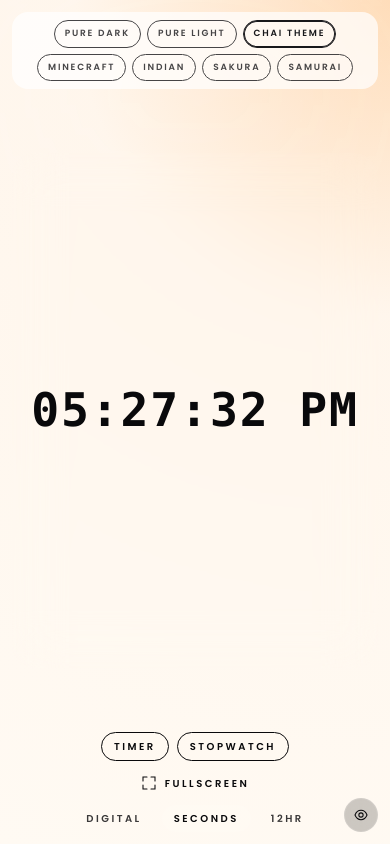
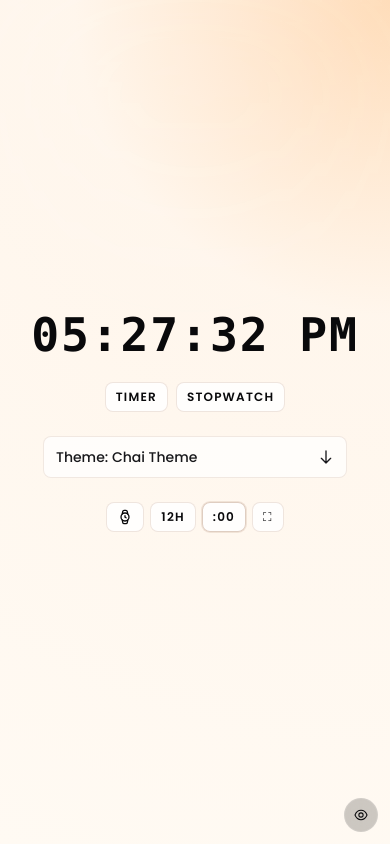
Before and after one commit to harshcsrivastava/react-101-projects, a React (Vite) app in the folder clock/: page / in a window 390 px wide. Built offline with nearby package versions, Linux system fonts and the light colour scheme.

Commit message:
- feat: Redesign The Clock Interface. - Add lucide-react dependency and implement ThemeDropdown component with responsive design

```diff
--- a/clock/package.json
+++ b/clock/package.json
@@ -10,6 +10,7 @@
     "preview": "vite preview"
   },
   "dependencies": {
+    "lucide-react": "^1.30.0",
     "react": "^19.2.6",
     "react-dom": "^19.2.6"
   },
--- a/clock/src/components/ClockApplicationShell.tsx
+++ b/clock/src/components/ClockApplicationShell.tsx
@@ -1,13 +1,15 @@
-import { useEffect, useState, type ReactNode } from 'react';
+import { useEffect, useState, type ReactNode, useRef } from 'react';
 import type {
   ClockMode,
   ClockType,
   ThemeKey,
   TimeFormat,
+  ThemePreset,
 } from '../themePresets';
 import { themeOrder, themePresets } from '../themePresets';
 import Stopwatch from '../modes/Stopwatch';
 import Timer from '../modes/Timer';
+import { Watch } from 'lucide-react';
 
 interface ClockApplicationShellProps {
   currentMode: ClockMode;
@@ -30,79 +32,120 @@ function cx(...values: Array<string | false | null | undefined>) {
   return values.filter(Boolean).join(' ');
 }
 
-function ChipButton({
+function ThemeDropdown({
+  currentTheme,
+  onThemeChange,
+  theme,
+}: {
+  currentTheme: ThemeKey;
+  onThemeChange: (theme: ThemeKey) => void;
+  theme: ThemePreset;
+}) {
+  const [isOpen, setIsOpen] = useState(false);
+  const dropdownRef = useRef<HTMLDivElement>(null);
+
+  useEffect(() => {
+    function handleClickOutside(event: MouseEvent) {
+      if (dropdownRef.current && !dropdownRef.current.contains(event.target as Node)) {
+        setIsOpen(false);
+      }
+    }
+
+    if (isOpen) {
+      document.addEventListener('mousedown', handleClickOutside);
+      return () => document.removeEventListener('mousedown', handleClickOutside);
+    }
+  }, [isOpen]);
+
+  return (
+    <div className="relative w-full max-w-xs" ref={dropdownRef}>
+      <button
+        type="button"
+        onClick={() => setIsOpen(!isOpen)}
+        className={cx(
+          'w-full flex items-center justify-between rounded-lg px-3 py-2.5 text-sm font-medium transition-colors',
+          theme.chromeClass,
+          'border focus-visible:outline-none focus-visible:ring-2 focus-visible:ring-offset-2 focus-visible:ring-offset-transparent'
+        )}
+      >
+        <span className="truncate">Theme: {themePresets[currentTheme].label}</span>
+        <svg
+          className={cx(
+            'h-4 w-4 flex-shrink-0 transition-transform',
+            isOpen && 'rotate-180'
+          )}
+          fill="none"
+          stroke="currentColor"
+          viewBox="0 0 24 24"
+        >
+          <path strokeLinecap="round" strokeLinejoin="round" strokeWidth={2} d="M19 14l-7 7m0 0l-7-7m7 7V3" />
+        </svg>
+      </button>
+
+      {isOpen && (
+        <div
+          className={cx(
+            'absolute top-full left-0 right-0 mt-2 rounded-lg border z-50 shadow-lg backdrop-blur-sm',
+            theme.chromeClass
+          )}
+        >
+          <div className="max-h-64 overflow-y-auto py-1">
+            {themeOrder.map((themeKey) => (
+              <button
+                key={themeKey}
+                type="button"
+                onClick={() => {
+                  onThemeChange(themeKey);
+                  setIsOpen(false);
+                }}
+                className={cx(
+                  'w-full px-4 py-2.5 text-left text-sm transition-colors flex items-center justify-between',
+                  currentTheme === themeKey
+                    ? theme.buttonActiveClass
+                    : 'hover:bg-white/5 opacity-80 hover:opacity-100'
+                )}
+              >
+                <span>{themePresets[themeKey].label}</span>
+                {currentTheme === themeKey && (
+                  <svg className="h-4 w-4" fill="currentColor" viewBox="0 0 20 20">
+                    <path fillRule="evenodd" d="M16.707 5.293a1 1 0 010 1.414l-8 8a1 1 0 01-1.414 0l-4-4a1 1 0 011.414-1.414L8 12.586l7.293-7.293a1 1 0 011.414 0z" clipRule="evenodd" />
+                  </svg>
+                )}
+              </button>
+            ))}
+          </div>
+        </div>
+      )}
+    </div>
+  );
+}
+
+function ControlButton({
   active,
   children,
   onClick,
   className,
+  ariaLabel,
 }: {
   active: boolean;
   children: ReactNode;
   onClick: () => void;
   className?: string;
+  ariaLabel?: string;
 }) {
   return (
     <button
       type="button"
       aria-pressed={active}
+      aria-label={ariaLabel}
       onClick={onClick}
       className={cx(
-        'inline-flex items-center justify-center rounded-full border px-3 py-1.5 text-[10px] font-semibold uppercase tracking-[0.25em] transition focus-visible:outline-none focus-visible:ring-2 focus-visible:ring-offset-2 focus-visible:ring-offset-transparent sm:px-4 sm:text-[11px]',
+        'inline-flex items-center justify-center rounded-lg px-2.5 py-1.5 text-xs font-semibold uppercase tracking-widest transition focus-visible:outline-none focus-visible:ring-2 focus-visible:ring-offset-2 focus-visible:ring-offset-transparent',
         className
       )}
     >
       {children}
     </button>
-  );
-}
-
-function ThemeChip({
-  label,
-  active,
-  onClick,
-}: {
-  label: string;
-  active: boolean;
-  onClick: () => void;
-}) {
-  return (
-    <button
-      type="button"
-      aria-pressed={active}
-      onClick={onClick}
-      className={cx(
-        'inline-flex items-center rounded-full border px-2.5 py-1.5 text-[9px] font-semibold uppercase tracking-[0.2em] transition focus-visible:outline-none focus-visible:ring-2 focus-visible:ring-offset-2 focus-visible:ring-offset-transparent sm:px-3 sm:py-2 sm:text-[10px]',
-        active ? 'ring-1 ring-inset ring-current' : 'opacity-80'
-      )}
-    >
-      {label}
-    </button>
-  );
-}
-
-function FullscreenIcon() {
-  return (
-    <svg viewBox="0 0 24 24" fill="none" aria-hidden="true" className="h-4 w-4">
-      <path
-        d="M9 3H3v6m12-6h6v6M9 21H3v-6m12 6h6v-6"
-        stroke="currentColor"
-        strokeWidth="1.6"
-        strokeLinecap="round"
-      />
-    </svg>
-  );
-}
-
-function ExitFullscreenIcon() {
-  return (
-    <svg viewBox="0 0 24 24" fill="none" aria-hidden="true" className="h-4 w-4">
-      <path
-        d="M9 9H3V3m12 6h6V3M9 15H3v6m12-6h6v6"
-        stroke="currentColor"
-        strokeWidth="1.6"
-        strokeLinecap="round"
-      />
-    </svg>
   );
 }
 
@@ -253,9 +296,11 @@ function ModeSurface({ currentMode }: { currentMode: ClockMode }) {
 function ModeDock({
   currentMode,
   onModeChange,
+  theme,
 }: {
   currentMode: ClockMode;
   onModeChange: (mode: ClockMode) => void;
+  theme: ThemePreset;
 }) {
   const inactiveModes = (['clock', 'timer', 'stopwatch'] as ClockMode[]).filter(
     (mode) => mode !== currentMode
@@ -264,13 +309,17 @@ function ModeDock({
   return (
     <div className="flex items-center gap-2">
       {inactiveModes.map((mode) => (
-        <ChipButton
+        <ControlButton
           key={mode}
           active={false}
           onClick={() => onModeChange(mode)}
+          className={cx(
+            theme.buttonClass,
+            'border'
+          )}
         >
           {mode}
-        </ChipButton>
+        </ControlButton>
       ))}
     </div>
   );
@@ -351,6 +400,7 @@ export default function ClockApplicationShell({
     );
   }
 
+  // Responsive layout: Mobile < 768px, Tablet 768px-1199px, Desktop >= 1200px
   return (
     <div
       className={cx(
@@ -361,6 +411,7 @@ export default function ClockApplicationShell({
     >
       <div className="pointer-events-none absolute inset-0 opacity-35 [background-image:radial-gradient(circle_at_1px_1px,rgba(255,255,255,0.08)_1px,transparent_0)] [background-size:20px_20px]" />
       <div className="pointer-events-none absolute inset-0 z-0 opacity-24 blur-3xl [background-image:linear-gradient(rgba(255,255,255,0.11)_1px,transparent_1px),linear-gradient(90deg,rgba(255,255,255,0.11)_1px,transparent_1px),radial-gradient(circle_at_top,rgba(255,255,255,0.16),transparent_46%)] [background-size:56px_56px,56px_56px,100%_100%] [mask-image:linear-gradient(to_bottom,rgba(0,0,0,0.95),rgba(0,0,0,0.4)_42%,rgba(0,0,0,0.08)_76%,transparent_100%)]" />
+
       {currentTheme === 'font-theme-Minecraft' ? (
         <>
           <div className="pointer-events-none absolute inset-0 z-0 opacity-58 blur-2xl [background-image:radial-gradient(circle_at_1px_1px,rgba(255,233,120,0.42)_1px,transparent_0)] [background-size:44px_44px] [mask-image:linear-gradient(to_bottom,rgba(0,0,0,0.95),rgba(0,0,0,0.24)_45%,rgba(0,0,0,0.03))]" />
@@ -452,41 +503,12 @@ export default function ClockApplicationShell({
       ) : null}
 
       <div className="relative z-10 flex h-full w-full flex-col">
-        {!controlsHidden ? (
-          <header className="z-20 px-3 pt-3 sm:px-4 lg:px-6 lg:pt-4">
-            <div
-              className={cx(
-                'mx-auto flex w-fit max-w-[calc(100vw-1.5rem)] items-center justify-center rounded-[1rem] px-3 py-2 sm:px-4 sm:py-3',
-                theme.chromeClass
-              )}
-            >
-              <div className="flex flex-wrap items-center justify-center gap-1.5 sm:gap-2">
-                {themeOrder.map((themeKey) => (
-                  <ThemeChip
-                    key={themeKey}
-                    label={themePresets[themeKey].label}
-                    active={currentTheme === themeKey}
-                    onClick={() => onThemeChange(themeKey)}
-                  />
-                ))}
-              </div>
-            </div>
-          </header>
-        ) : null}
-
-        <main
-          className={cx(
-            'relative flex min-h-0 flex-1 items-center justify-center overflow-hidden px-3 sm:px-4 lg:px-6',
-            controlsHidden ? 'pt-0 pb-0' : 'pb-[4rem] pt-[4rem]'
-          )}
-        >
+        {/* MOBILE LAYOUT: < 768px (max-md) */}
+        <div className="hidden max-md:flex flex-col h-full w-full px-3 py-4 gap-6 justify-center items-center">
+          {/* Clock Display */}
+          <div className="shrink-0">
             {currentMode === 'clock' ? (
-            <div
-              className={cx(
-                'relative flex h-full min-h-0 w-full items-center justify-center',
-                theme.stageClass
-              )}
-            >
+              <div className="flex justify-center">
                 <ClockDigits
                   clockType={clockType}
                   showSeconds={showSeconds}
@@ -494,53 +516,36 @@ export default function ClockApplicationShell({
                 />
               </div>
             ) : (
-            <div
-              className={cx(
-                'relative flex h-full min-h-0 w-full items-center justify-center',
-                theme.stageClass
-              )}
-            >
+              <div className="flex justify-center min-h-50">
                 <ModeSurface currentMode={currentMode} />
               </div>
             )}
-        </main>
+          </div>
 
-        {!isFullscreen ? (
-          <div className="pointer-events-none relative inset-x-0 bottom-0 z-20 px-3 pb-[calc(env(safe-area-inset-bottom)+0.75rem)] sm:px-4 lg:px-6 lg:pb-[calc(env(safe-area-inset-bottom)+1rem)]">
-            <div className="flex w-full flex-col gap-2 sm:flex-row sm:items-end sm:justify-between sm:gap-3">
-              {!controlsHidden ? (
-                <div className="pointer-events-auto flex flex-wrap items-center justify-center gap-2 rounded-full bg-transparent px-0 py-0 sm:justify-start">
+          {/* Mode Dock */}
+          {!controlsHidden && (
+            <div className="shrink-0">
               <ModeDock
                 currentMode={currentMode}
                 onModeChange={onModeChange}
+                theme={theme}
               />
             </div>
-              ) : null}
+          )}
 
-              <div className="pointer-events-auto flex flex-wrap items-center justify-center gap-2 rounded-full bg-transparent px-0 py-0 sm:justify-center">
-                {!controlsHidden ? (
-                  <button
-                    type="button"
-                    aria-pressed={isFullscreen}
-                    aria-label={
-                      isFullscreen ? 'Exit fullscreen' : 'Enter fullscreen'
-                    }
-                    onClick={onToggleFullscreen}
-                    className={cx(
-                      'inline-flex items-center justify-center gap-2 rounded-full px-3 py-1.5 text-[10px] font-semibold uppercase tracking-[0.25em] transition focus-visible:outline-none focus-visible:ring-2 focus-visible:ring-offset-2 focus-visible:ring-offset-transparent sm:px-4 sm:text-[11px]',
-                      'border-0 bg-transparent',
-                      isFullscreen ? theme.buttonActiveClass : ''
-                    )}
-                  >
-                    {isFullscreen ? <ExitFullscreenIcon /> : <FullscreenIcon />}
-                    fullscreen
-                  </button>
-                ) : null}
+          {/* Theme Dropdown */}
+          <div className="shrink-0 w-full max-w-xs px-2">
+            <ThemeDropdown
+              currentTheme={currentTheme}
+              onThemeChange={onThemeChange}
+              theme={theme}
+            />
           </div>
 
-              {!controlsHidden ? (
-                <div className="pointer-events-auto flex flex-wrap items-center justify-center gap-2 rounded-full bg-transparent px-0 py-0 sm:justify-end">
-                  <ChipButton
+          {/* Dynamic Control Island */}
+          {!controlsHidden && (
+            <div className="shrink-0 flex items-center justify-center gap-1.5">
+              <ControlButton
                 active={clockType === 'analog'}
                 onClick={() =>
                   onClockTypeChange(
@@ -548,53 +553,288 @@ export default function ClockApplicationShell({
                   )
                 }
                 className={cx(
-                      'border-0 bg-transparent',
-                      clockType === 'analog'
-                        ? 'bg-white/10 text-inherit'
-                        : 'opacity-80'
+                  theme.buttonClass,
+                  'border',
+                  clockType === 'analog' && theme.buttonActiveClass
+                )}
+              >
+                <Watch size={16} />
+              </ControlButton>
+              <ControlButton
+                active={timeFormat === '24hr'}
+                onClick={onToggleTimeFormat}
+                className={cx(
+                  theme.buttonClass,
+                  'border',
+                  timeFormat === '24hr' && theme.buttonActiveClass
+                )}
+              >
+                12h
+              </ControlButton>
+              <ControlButton
+                active={showSeconds}
+                onClick={onToggleShowSeconds}
+                className={cx(
+                  theme.buttonClass,
+                  'border',
+                  showSeconds && theme.buttonActiveClass
+                )}
+              >
+                :00
+              </ControlButton>
+              <button
+                type="button"
+                aria-pressed={isFullscreen}
+                aria-label={isFullscreen ? 'Exit fullscreen' : 'Enter fullscreen'}
+                onClick={onToggleFullscreen}
+                className={cx(
+                  'inline-flex items-center justify-center rounded-lg px-2.5 py-1.5 text-xs font-semibold uppercase tracking-widest transition border',
+                  theme.buttonClass,
+                  isFullscreen && theme.buttonActiveClass
+                )}
+              >
+                ⛶
+              </button>
+            </div>
+          )}
+        </div>
+
+        {/* TABLET LAYOUT: 768px - 1023px (md:lg) */}
+        <div className="hidden md:flex lg:hidden flex-col h-full w-full justify-center items-center gap-8 px-6">
+          {/* Clock Display */}
+          <div className="shrink-0">
+            {currentMode === 'clock' ? (
+              <div className="flex justify-center">
+                <ClockDigits
+                  clockType={clockType}
+                  showSeconds={showSeconds}
+                  timeFormat={timeFormat}
+                />
+              </div>
+            ) : (
+              <div className="flex justify-center min-h-60">
+                <ModeSurface currentMode={currentMode} />
+              </div>
+            )}
+          </div>
+
+          {/* Mode Dock */}
+          {!controlsHidden && (
+            <div className="shrink-0">
+              <ModeDock
+                currentMode={currentMode}
+                onModeChange={onModeChange}
+                theme={theme}
+              />
+            </div>
+          )}
+
+          {/* Theme Dropdown */}
+          <div className="shrink-0 w-full max-w-sm px-4">
+            <ThemeDropdown
+              currentTheme={currentTheme}
+              onThemeChange={onThemeChange}
+              theme={theme}
+            />
+          </div>
+
+          {/* Dynamic Control Island */}
+          {!controlsHidden && (
+            <div className="shrink-0 flex items-center justify-center gap-2">
+              <ControlButton
+                active={clockType === 'analog'}
+                onClick={() =>
+                  onClockTypeChange(
+                    clockType === 'analog' ? 'digital' : 'analog'
+                  )
+                }
+                className={cx(
+                  theme.buttonClass,
+                  'border',
+                  clockType === 'analog' && theme.buttonActiveClass
+                )}
+              >
+                <Watch size={16} />
+              </ControlButton>
+              <ControlButton
+                active={timeFormat === '24hr'}
+                onClick={onToggleTimeFormat}
+                className={cx(
+                  theme.buttonClass,
+                  'border',
+                  timeFormat === '24hr' && theme.buttonActiveClass
+                )}
+              >
+                12h
+              </ControlButton>
+              <ControlButton
+                active={showSeconds}
+                onClick={onToggleShowSeconds}
+                className={cx(
+                  theme.buttonClass,
+                  'border',
+                  showSeconds && theme.buttonActiveClass
+                )}
+              >
+              :00
+              </ControlButton>
+              <button
+                type="button"
+                aria-pressed={isFullscreen}
+                aria-label={isFullscreen ? 'Exit fullscreen' : 'Enter fullscreen'}
+                onClick={onToggleFullscreen}
+                className={cx(
+                  'inline-flex items-center justify-center rounded-lg px-2.5 py-1.5 text-xs font-semibold uppercase tracking-widest transition border',
+                  theme.buttonClass,
+                  isFullscreen && theme.buttonActiveClass
+                )}
+              >
+                ⛶
+              </button>
+            </div>
+          )}
+        </div>
+
+        {/* DESKTOP LAYOUT: >= 1024px (lg) */}
+        <div className="hidden lg:flex flex-col h-full w-full relative">
+          {/* Theme Dropdown - Top Center */}
+          {!controlsHidden && (
+            <div className="absolute top-6 left-1/2 transform -translate-x-1/2 z-20 w-full max-w-xs px-6">
+              <ThemeDropdown
+                currentTheme={currentTheme}
+                onThemeChange={onThemeChange}
+                theme={theme}
+              />
+            </div>
+          )}
+
+          {/* Main Clock Display - Center */}
+          <main className="flex-1 flex items-center justify-center">
+            <div className="flex flex-col items-center justify-center gap-12">
+              {currentMode === 'clock' ? (
+                <div className={cx(
+                  'relative flex h-full items-center justify-center',
+                  theme.stageClass
+                )}>
+                  <ClockDigits
+                    clockType={clockType}
+                    showSeconds={showSeconds}
+                    timeFormat={timeFormat}
+                  />
+                </div>
+              ) : (
+                <div className={cx(
+                  'relative flex h-full min-h-[320px] items-center justify-center',
+                  theme.stageClass
+                )}>
+                  <ModeSurface currentMode={currentMode} />
+                </div>
+              )}
+            </div>
+          </main>
+
+          {/* Bottom Controls */}
+          <div className="absolute bottom-6 inset-x-0 flex items-end justify-between px-6 pointer-events-none">
+            {/* Bottom Left: Mode Dock */}
+            {!controlsHidden && (
+              <div className="pointer-events-auto">
+                <ModeDock
+                  currentMode={currentMode}
+                  onModeChange={onModeChange}
+                  theme={theme}
+                />
+              </div>
+            )}
+
+            {/* Bottom Center: Fullscreen */}
+            {!controlsHidden && (
+              <div className="pointer-events-auto">
+                <button
+                  type="button"
+                  aria-pressed={isFullscreen}
+                  aria-label={isFullscreen ? 'Exit fullscreen' : 'Enter fullscreen'}
+                  onClick={onToggleFullscreen}
+                  className={cx(
+                    'inline-flex items-center justify-center gap-2 rounded-lg px-3 py-2 text-xs font-semibold uppercase tracking-widest transition border',
+                    theme.buttonClass,
+                    isFullscreen && theme.buttonActiveClass
+                  )}
+                >
+                  ⛶ Fullscreen
+                </button>
+              </div>
+            )}
+
+            {/* Bottom Right: Control Island */}
+            {!controlsHidden && (
+              <div className="pointer-events-auto flex items-center gap-2">
+                <ControlButton
+                  active={clockType === 'analog'}
+                  onClick={() =>
+                    onClockTypeChange(
+                      clockType === 'analog' ? 'digital' : 'analog'
+                    )
+                  }
+                  className={cx(
+                    theme.buttonClass,
+                    'border',
+                    clockType === 'analog' && theme.buttonActiveClass
                   )}
                 >
                   {clockType}
-                  </ChipButton>
-                  <ChipButton
+                </ControlButton>
+                <ControlButton
                   active={showSeconds}
                   onClick={onToggleShowSeconds}
                   className={cx(
-                      'border-0 bg-transparent',
-                      showSeconds ? 'bg-white/10 text-inherit' : 'opacity-80'
+                    theme.buttonClass,
+                    'border',
+                    showSeconds && theme.buttonActiveClass
                   )}
                 >
-                    seconds
-                  </ChipButton>
-                  <ChipButton
+                  Seconds
+                </ControlButton>
+                <ControlButton
                   active={timeFormat === '24hr'}
                   onClick={onToggleTimeFormat}
                   className={cx(
-                      'border-0 bg-transparent',
-                      timeFormat === '24hr'
-                        ? 'bg-white/10 text-inherit'
-                        : 'opacity-80'
+                    theme.buttonClass,
+                    'border',
+                    timeFormat === '24hr' && theme.buttonActiveClass
                   )}
                 >
                   {timeFormat}
-                  </ChipButton>
+                </ControlButton>
               </div>
-              ) : null}
+            )}
           </div>
-          </div>
-        ) : null}
 
-        {!isFullscreen ? (
+          {/* Visibility Toggle */}
+          {!isFullscreen && (
             <button
               type="button"
               aria-pressed={controlsHidden}
               aria-label={controlsHidden ? 'Show controls' : 'Hide controls'}
               onClick={onToggleControlsHidden}
-            className="absolute bottom-3 right-3 z-30 inline-flex items-center justify-center rounded-full border border-white/12 bg-black/20 p-2 text-current backdrop-blur-md transition hover:bg-white/10 focus-visible:outline-none focus-visible:ring-2 focus-visible:ring-offset-2 focus-visible:ring-offset-transparent sm:bottom-4 sm:right-4"
+              className="absolute bottom-6 right-6 z-30 inline-flex items-center justify-center rounded-lg border border-white/12 bg-black/20 p-2 text-current backdrop-blur-md transition hover:bg-white/10 focus-visible:outline-none focus-visible:ring-2 focus-visible:ring-offset-2 focus-visible:ring-offset-transparent"
             >
               <EyeIcon hidden={controlsHidden} />
             </button>
-        ) : null}
+          )}
+        </div>
+
+        {/* Mobile Visibility Toggle */}
+        {!isFullscreen && (
+          <button
+            type="button"
+            aria-pressed={controlsHidden}
+            aria-label={controlsHidden ? 'Show controls' : 'Hide controls'}
+            onClick={onToggleControlsHidden}
+            className="absolute bottom-3 right-3 md:hidden z-30 inline-flex items-center justify-center rounded-full border border-white/12 bg-black/20 p-2 text-current backdrop-blur-md transition hover:bg-white/10 focus-visible:outline-none focus-visible:ring-2 focus-visible:ring-offset-2 focus-visible:ring-offset-transparent"
+          >
+            <EyeIcon hidden={controlsHidden} />
+          </button>
+        )}
       </div>
     </div>
   );
```
Also changed, not shown: 1 other file (tests, documents, lock files or other folders). Lines whose indentation alone changed are shown as unchanged.
